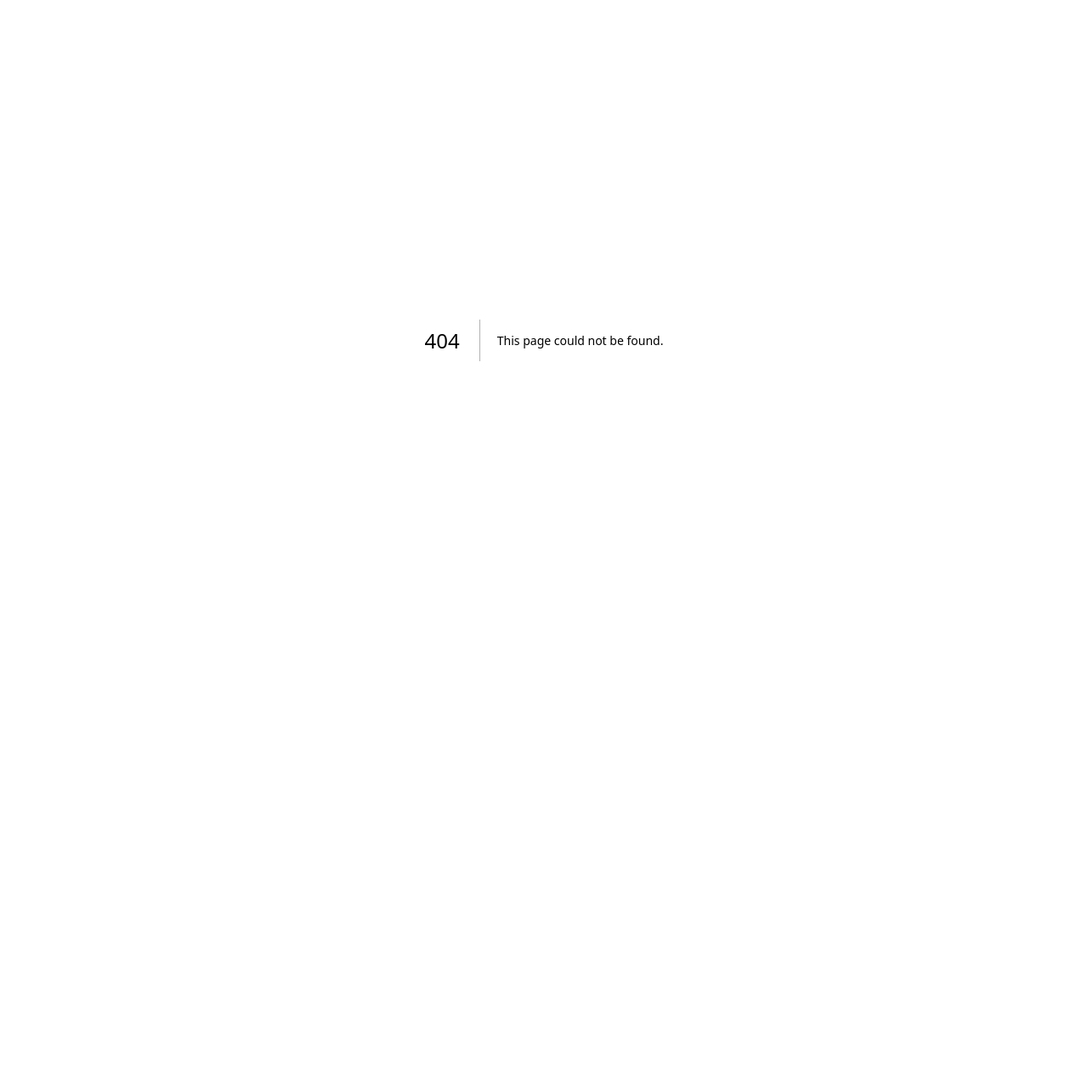
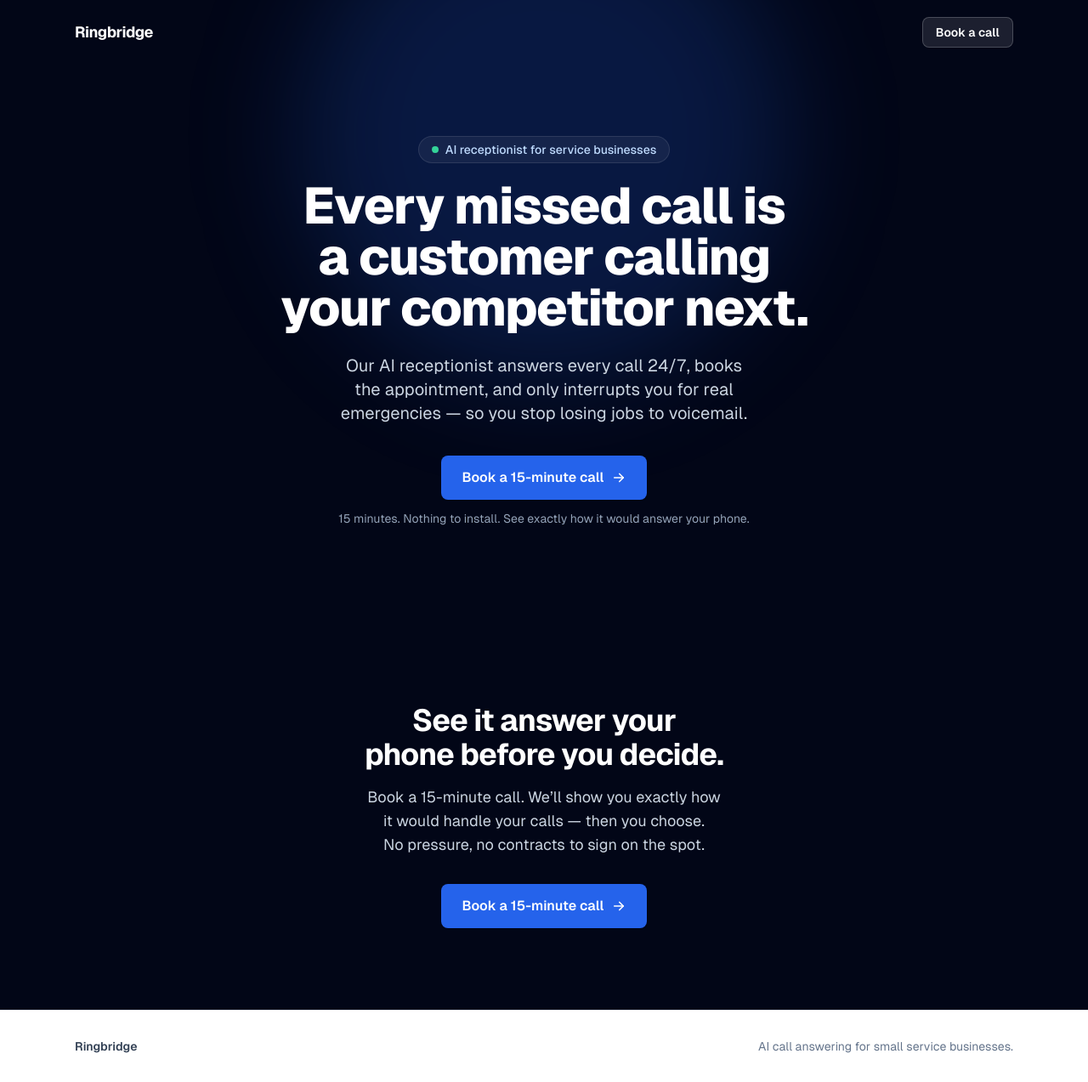
Before and after one commit to zygimantas-kazlauskas/outreach-forge, a Next.js app in the folder frontend/: page /voice-agents in a window 1280 px wide. Before the commit this address had no page. Shown: the whole page at 85% size. Before the commit the page ends 800 px from the top, so only its background shows below. Built offline with nearby package versions, Linux system fonts and the light colour scheme; no server answers.

Commit message:
Add voice-agents landing page scaffold: hero, final CTA, nav, footer

```diff
--- /dev/null
+++ b/frontend/app/voice-agents/page.tsx
@@ -0,0 +1,139 @@
+import type { Metadata } from "next";
+
+import { BOOKING_URL, BRAND_NAME } from "@/lib/config";
+
+export const metadata: Metadata = {
+  title: `${BRAND_NAME} — Never miss another customer call`,
+  description:
+    "An AI receptionist that answers every call 24/7, books the appointment, and only interrupts you for real emergencies. Stop losing jobs to voicemail.",
+};
+
+/**
+ * Public marketing landing page for the AI voice-agents service. Fully static
+ * server component: no client JS, no data fetching. One job — turn a skeptical
+ * service-business owner into a booked 15-minute call. Every CTA points at
+ * BOOKING_URL (see lib/config.ts). The FAQ uses native <details> so it stays
+ * interactive without shipping a byte of JavaScript.
+ */
+
+// --- shared pieces -------------------------------------------------------
+
+function BookCta({
+  children = "Book a 15-minute call",
+  variant = "solid",
+}: {
+  children?: React.ReactNode;
+  variant?: "solid" | "ghost";
+}) {
+  const base =
+    "inline-flex items-center justify-center gap-2 rounded-lg px-6 py-3.5 " +
+    "text-base font-semibold transition focus:outline-none focus-visible:ring-2 " +
+    "focus-visible:ring-offset-2 focus-visible:ring-blue-500";
+  const styles =
+    variant === "solid"
+      ? "bg-blue-600 text-white shadow-sm hover:bg-blue-500 focus-visible:ring-offset-slate-950"
+      : "border border-slate-300 bg-white text-slate-900 hover:bg-slate-50 focus-visible:ring-offset-white";
+  return (
+    <a href={BOOKING_URL} className={`${base} ${styles}`}>
+      {children}
+      <ArrowIcon />
+    </a>
+  );
+}
+
+function ArrowIcon() {
+  return (
+    <svg
+      width="18"
+      height="18"
+      viewBox="0 0 24 24"
+      fill="none"
+      stroke="currentColor"
+      strokeWidth="2.2"
+      strokeLinecap="round"
+      strokeLinejoin="round"
+      aria-hidden="true"
+    >
+      <path d="M5 12h14" />
+      <path d="m13 6 6 6-6 6" />
+    </svg>
+  );
+}
+
+// --- page ----------------------------------------------------------------
+
+export default function VoiceAgentsPage() {
+  return (
+    <div className="min-h-screen bg-white font-[family-name:var(--font-geist-sans)] text-slate-900 antialiased">
+      {/* Nav */}
+      <header className="absolute inset-x-0 top-0 z-10">
+        <nav className="mx-auto flex max-w-6xl items-center justify-between px-6 py-5">
+          <span className="text-lg font-bold tracking-tight text-white">
+            {BRAND_NAME}
+          </span>
+          <a
+            href={BOOKING_URL}
+            className="rounded-lg bg-white/10 px-4 py-2 text-sm font-semibold text-white ring-1 ring-inset ring-white/20 transition hover:bg-white/20"
+          >
+            Book a call
+          </a>
+        </nav>
+      </header>
+
+      {/* Hero */}
+      <section className="relative overflow-hidden bg-slate-950 text-white">
+        {/* soft accent glow, kept subtle so it reads premium not flashy */}
+        <div
+          aria-hidden="true"
+          className="pointer-events-none absolute -top-32 left-1/2 h-[36rem] w-[36rem] -translate-x-1/2 rounded-full bg-blue-600/20 blur-3xl"
+        />
+        <div className="relative mx-auto max-w-3xl px-6 pb-20 pt-32 text-center sm:pb-28 sm:pt-40">
+          <p className="mb-5 inline-flex items-center gap-2 rounded-full bg-white/5 px-4 py-1.5 text-sm font-medium text-blue-200 ring-1 ring-inset ring-white/10">
+            <span className="h-2 w-2 rounded-full bg-emerald-400" />
+            AI receptionist for service businesses
+          </p>
+          <h1 className="text-balance text-4xl font-extrabold leading-[1.1] tracking-tight sm:text-6xl">
+            Every missed call is a customer calling your competitor next.
+          </h1>
+          <p className="mx-auto mt-6 max-w-xl text-balance text-lg leading-relaxed text-slate-300 sm:text-xl">
+            Our AI receptionist answers every call 24/7, books the appointment,
+            and only interrupts you for real emergencies — so you stop losing
+            jobs to voicemail.
+          </p>
+          <div className="mt-9 flex flex-col items-center gap-3">
+            <BookCta />
+            <p className="text-sm text-slate-400">
+              15 minutes. Nothing to install. See exactly how it would answer
+              your phone.
+            </p>
+          </div>
+        </div>
+      </section>
+
+      {/* Final CTA */}
+      <section className="bg-slate-950 text-white">
+        <div className="mx-auto max-w-3xl px-6 py-20 text-center sm:py-24">
+          <h2 className="text-balance text-3xl font-bold tracking-tight sm:text-4xl">
+            See it answer your phone before you decide.
+          </h2>
+          <p className="mx-auto mt-4 max-w-xl text-balance text-lg text-slate-300">
+            Book a 15-minute call. We&rsquo;ll show you exactly how it would
+            handle your calls — then you choose. No pressure, no contracts to
+            sign on the spot.
+          </p>
+          <div className="mt-8 flex justify-center">
+            <BookCta />
+          </div>
+        </div>
+      </section>
+
+      {/* Footer */}
+      <footer className="border-t border-slate-200 bg-white">
+        <div className="mx-auto flex max-w-6xl flex-col items-center justify-between gap-2 px-6 py-8 text-sm text-slate-500 sm:flex-row">
+          <span className="font-semibold text-slate-700">{BRAND_NAME}</span>
+          <span>AI call answering for small service businesses.</span>
+        </div>
+      </footer>
+    </div>
+  );
+}
```
